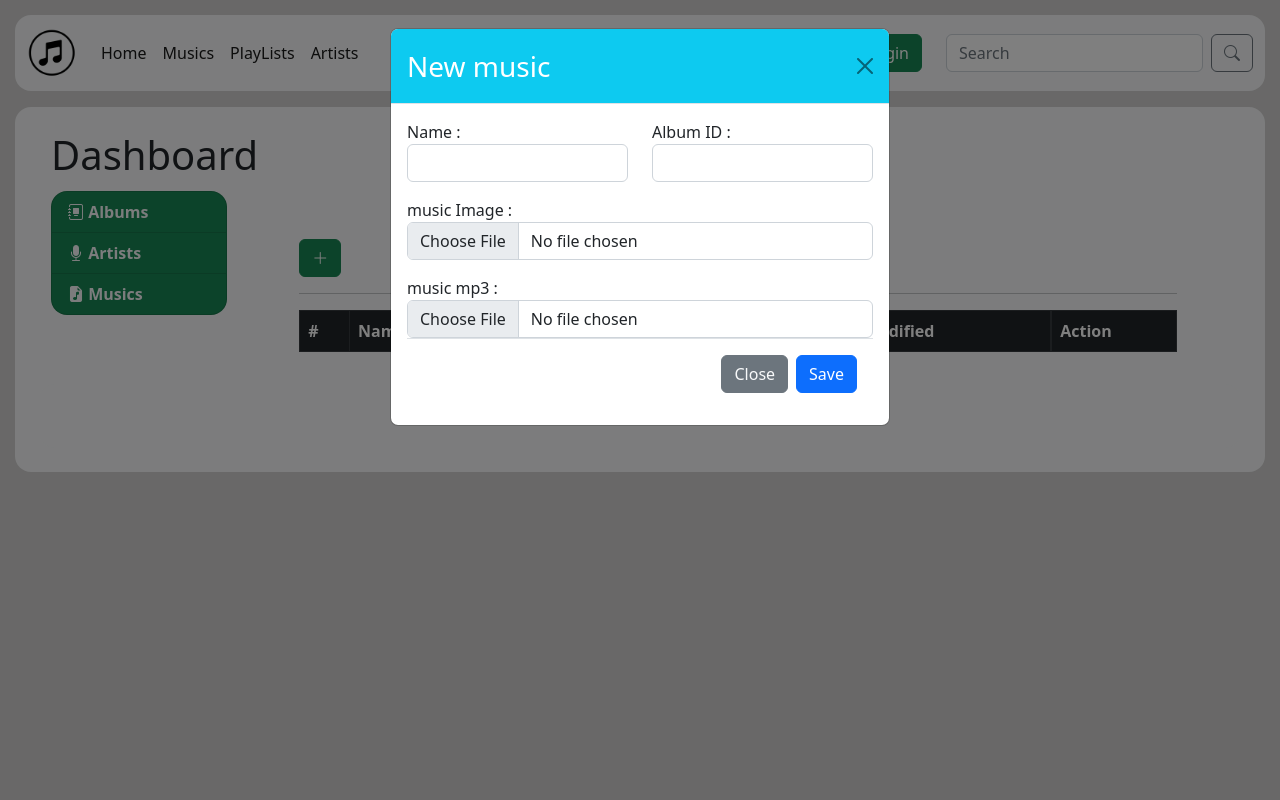
After one commit to FarzadForuozanfar/Web-Music, a PHP site: page /admin_musics.php in a window 1280 px wide, after a click that opens the changed part. The commit adds this page. Run offline with PHP 8.4, Linux system fonts and the light colour scheme; data that the repository does not hold is empty.

Commit message:
second commit (add dashboard& able play music)

```diff
--- /dev/null
+++ b/admin_loguot.php
@@ -0,0 +1,5 @@
+<?php
+session_start();
+$_SESSION['login_admin'] = false;
+header("Location:index.php");
+?>
--- /dev/null
+++ b/admin_menu.php
@@ -0,0 +1,12 @@
+<div class="container-fluid">
+    <div class="row bg-light mt-3 rounded-4 p-4">
+        <h1 class="mb-1">
+            Dashboard
+        </h1>
+        <div class="col-lg-2 my-2 col-md-4 col-sm-4 col-xs-4 rounded-4 me-5">
+            <ul class="list-group rounded-4 ">
+                <li class="list-group-item bg-success"><strong><b><a href="admin_albums.php" onmouseover="lightter(this);" onmouseleave="darker(this);" class="text-decoration-none text-light bi bi-journal-album"> Albums</a></b></strong></li>
+                <li class="list-group-item bg-success"><strong><b><a href="admin_artists.php" onmouseover="lightter(this);" onmouseleave="darker(this);" class="menu-hover text-decoration-none text-light bi bi-mic-fill">  Artists</a></b></strong></li>
+                <li class="list-group-item bg-success"><strong><b><a href="admin_musics.php"onmouseover="lightter(this);" onmouseleave="darker(this);" class="menu-hover text-decoration-none text-light bi bi-file-earmark-music-fill">  Musics</a></b></strong></li>
+            </ul>
+        </div>
--- /dev/null
+++ b/admin_musics.php
@@ -0,0 +1,116 @@
+<?php
+    include "header.php";
+    include "database.php";
+    $musics = $db->query("SELECT * FROM `music`");
+
+?>
+<?php     include "admin_menu.php"; ?>
+<script src="https://ajax.googleapis.com/ajax/libs/jquery/1.12.4/jquery.min.js"></script>
+<div class="col-lg-9 col-md-12 col-sm-12 col-xs-12">
+    <h1 align="center">
+        ADD New Music
+    </h1>
+    <button type="button" data-bs-toggle="modal" data-bs-target="#exampleModal" class="btn btn-success bi bi-plus-lg"></button>
+
+    <hr>
+
+    <table class="table table-bordered border-dark table-hover ">
+        <thead class="table-dark">
+            <tr>
+                <th scope="col">#</th>
+                <th scope="col">Name</th>
+                <th scope="col">Image</th>
+                <th scope="col">Album Name</th>
+                <th class="d-none d-lg-block d-md-block" scope="col">Date Modified</th>
+                <th scope="col">Action</th>
+            </tr>
+        </thead>
+        <tbody>
+            <?php foreach ($musics as $music) :?>
+                <tr>
+                    <th scope="row"><?php echo $music['id'] ?></th>
+                    <td><?php echo $music['name'] ?></td>
+                    <td ><img src="<?php echo $music['image']; ?>" class="rounded-3 mx-auto d-block" width="80px" alt="<?php echo $music['name'] ?>"></td>
+                    <?php
+                    $album_id = $music['album_id'];
+                    $album = $db->query("SELECT * FROM `albums` WHERE id = $album_id")->fetch_assoc();
+                    ?>
+                    <td>
+                        <?php if(!empty($album['name'])):?>
+                        <?php echo $album['name']; ?>
+                        <?php else :echo ""; ?>
+                        <?php endif; ?>
+
+                    </td>
+                    <td class="d-none d-lg-block d-md-block"><?php echo $music['time']; ?></td>
+                    <td>
+                        <a class="btn btn-info btn-sm bi bi-pencil-square mt-1" href=""></a>
+                        <button type="button" class="btn btn-danger btn-sm bi bi-trash mt-1" data-bs-toggle="modal" data-bs-target="#exampleModal<?php echo $music['id'];?>"></button>
+                        <div class="modal fade" id="exampleModal<?php echo $music['id'];?>" tabindex="-1" aria-labelledby="exampleModalLabel<?php echo $music['id'];?>" aria-hidden="true">
+                            <div class="modal-dialog">
+                                <div class="modal-content">
+                                <div class="modal-header bg-danger">
+                                    <h1 class="modal-title text-white" id="exampleModalLabel<?php echo $music['id'];?>">!! Warning !!</h1>
+                                    <button type="button" class="btn-close" data-bs-dismiss="modal" aria-label="Close"></button>
+                                </div>
+                                <div class="modal-body">
+                                Are you sure want to delete this music?
+                                </div>
+                                <div class="modal-footer">
+                                    <button type="button" class="btn btn-secondary text-light" data-bs-dismiss="modal">Close</button>
+                                    <a href="delete_music.php?id=<?php echo $music['id']?>" class="btn btn-danger">Yes Delete it</a>
+                                </div>
+                                </div>
+                            </div>
+                        </div>
+                    </td>
+                </tr>
+            <?php endforeach; ?>
+    </table>
+    <div class="modal fade" id="exampleModal" tabindex="-1" aria-labelledby="exampleModalLabel" aria-hidden="true">
+        <div class="modal-dialog">
+            <div class="modal-content">
+                <div class="modal-header bg-info">
+                    <h3 class="modal-title text-white" id="exampleModalLabel">New music</h3>
+                    <button type="button" class="btn-close" data-bs-dismiss="modal" aria-label="Close"></button>
+                </div>
+                <div class="modal-body">
+                    <form action="new_music.php" method="post" enctype="multipart/form-data" role="form">
+                        <div class="row">
+                            <div class="col">
+                                <label for="music-name">Name :</label>
+                                <input type="text" class="form-control" name="music_name" id="music-name" aria-label="Name-music">
+                            </div>
+                            <div class="col">
+                                <label for="album-id">Album ID :</label>
+                                <input type="number" class="form-control" name="album_id" id="album-id" min="1" >
+                            </div>
+                        </div>
+                        <div class="row mt-3">
+                            <div class="clo-12">
+                                <label for="music-img">music Image :</label>
+                                <input class="form-control" name="image" id="music-img" type="file">
+                            </div>
+                        </div>
+                        <div class="row mt-3">
+                            <div class="clo-12">
+                                <label for="music-mp3">music mp3 :</label>
+                                <input class="form-control" name="mp3" id="music-mp3" type="file">
+                            </div>
+                        </div>
+                        <div class="modal-footer">
+                            <button type="button" class="btn btn-secondary text-light" data-bs-dismiss="modal">Close</button>
+                            <button type="submit" href="new_music.php" class="btn btn-primary">Save</button>
+                        </div>
+                    </form>
+                </div>
+
+            </div>
+        </div>
+    </div>
+</div>
+
+
+
+
+<?php include "footer.php"; ?>
--- a/database.php
+++ b/database.php
@@ -1,5 +1,6 @@
 <?php
     $db = new mysqli("localhost","id19312075_farzad","[4LT_HSEk@Jk=l5%","id19312075_webmusic");
+    //$db = new mysqli("localhost","root","","webmusic");
     if($db->connect_error)
     {
         echo $db->connect_error;
--- /dev/null
+++ b/delete_album.php
@@ -0,0 +1,6 @@
+<?php
+    $album_id = $_GET['id'];
+    include "database.php";
+    $db->query("DELETE FROM albums WHERE id = $album_id");
+    header("Location:admin_albums.php")
+?>
--- /dev/null
+++ b/delete_music.php
@@ -0,0 +1,6 @@
+<?php
+    $music_id = $_GET['id'];
+    include "database.php";
+    $db->query("DELETE FROM music WHERE id = $music_id");
+    header("Location:admin_albums.php")
+?>
--- /dev/null
+++ b/delete_singer.php
@@ -0,0 +1,6 @@
+<?php
+    $singer_id = $_GET['id'];
+    include "database.php";
+    $db->query("DELETE FROM singers WHERE id = $singer_id");
+    header("Location:admin_artists.php")
+?>
--- a/header.php
+++ b/header.php
@@ -1,3 +1,7 @@
+<?php
+  session_start();
+?>
+
 <!doctype html>
 <html lang="en">
 <head>
@@ -32,8 +36,21 @@
         <li class="nav-item">
           <a class="nav-link active" aria-current="page" href="singers.php">Artists</a>
         </li>
+        <?php if(!empty($_SESSION['login_admin'])):?>
+          <li class="nav-item">
+            <a class="nav-link active" aria-current="page" href="dashboard.php">Dashboard</a>
+          </li>
+
+          <li class="nav-item mx-5">
+            <a class="nav-link active btn btn-danger text-light" aria-current="page" href="admin_loguot.php">Log out</a>
+          </li>
+
+        <?php endif; ?>
       </ul>
       <form class="d-flex" role="search">
+        <?php if(empty($_SESSION['login_admin'])):?>
+          <a href="login_admin.php" class="btn btn-success mx-4" type="button">Login</a>
+        <?php endif; ?>
         <input class="form-control me-2" type="search" placeholder="Search" aria-label="Search">
         <button class="btn btn-outline-secondary" type="submit"><i class="bi bi-search"></i></button>
       </form>
```
Also changed, not shown: admin_albums.php (added, +100 -0 lines), admin_artists.php (added, +93 -0 lines), admin_login_proccess.php (added, +19 -0 lines), dashboard.php (added, +64 -0 lines), login_admin.php (added, +40 -0 lines), musics.php (+24 -6 lines), new_album.php (added, +23 -0 lines), new_music.php (added, +24 -0 lines), new_singer.php (added, +19 -0 lines).
